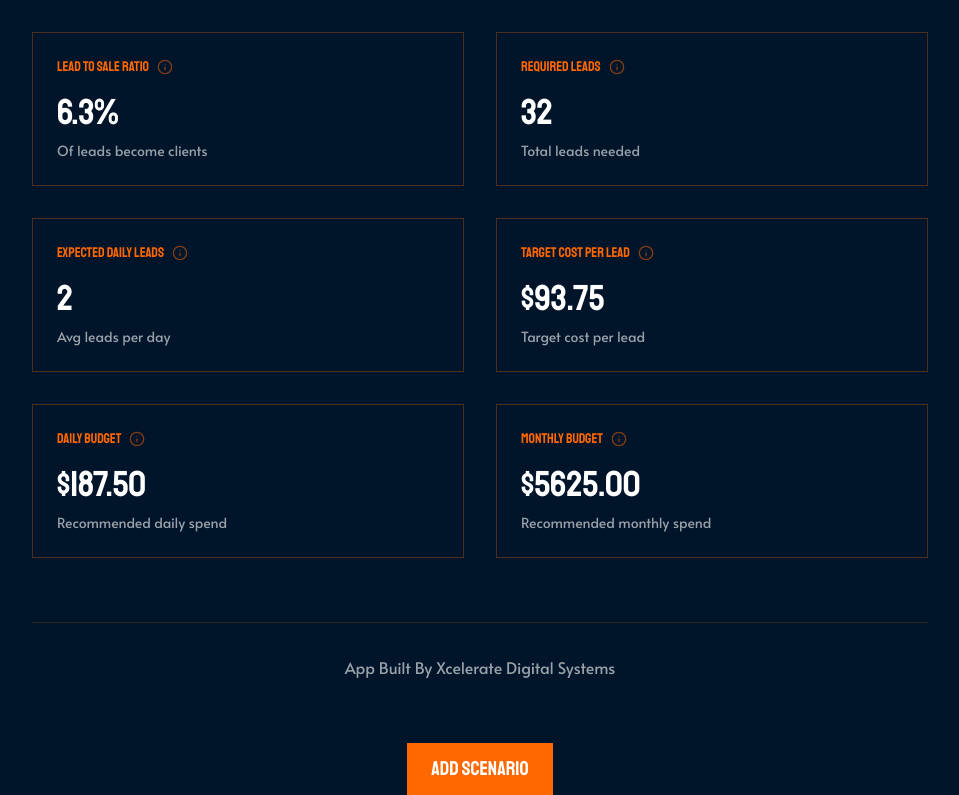
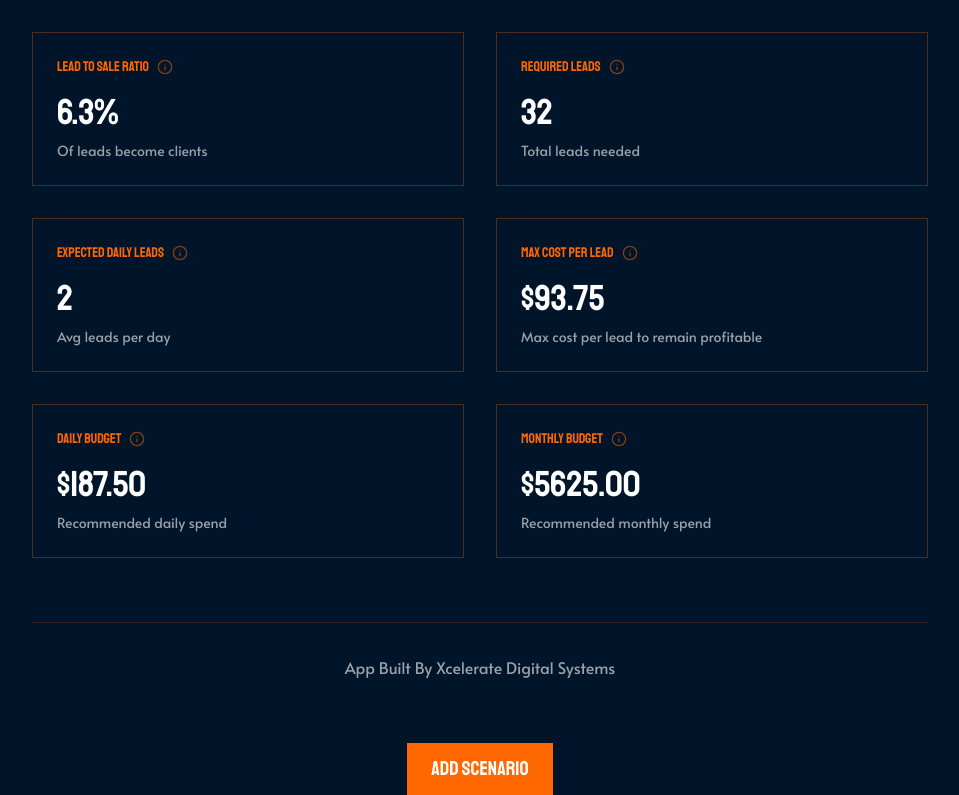
Before and after one commit to jack-xcelerate/sales-calculator, a Next.js app: page / in a window 1280 px wide. Shown: the part 2569-3364 px from the top of the page, without its empty margins (160-1119 px from the left). Built offline with nearby package versions, Linux system fonts and the light colour scheme.

Commit message:
Update sales calculator with fixed calculations and improved metrics

```diff
--- a/app/components/sales-calculator.tsx
+++ b/app/components/sales-calculator.tsx
@@ -411,9 +411,9 @@ const SalesCalculator = ({ inputs: initialInputs }: { inputs: Inputs }) => {
                 tooltipContent="Number of leads you need to generate each day"
               />
               <MetricCard
-                label="Target Cost Per Lead"
+                label="Max Cost Per Lead"
                 value={metrics.leadToSale > 0 ? `$${(inputs.clientSpend * (metrics.leadToSale / 100)).toFixed(2)}` : "$0.00"}
-                subtitle="Target cost per lead"
+                subtitle="Max cost per lead to remain profitable"
                 tooltipContent="Maximum amount you should spend to acquire each lead based on lead-to-sale ratio"
               />
               <MetricCard
```
